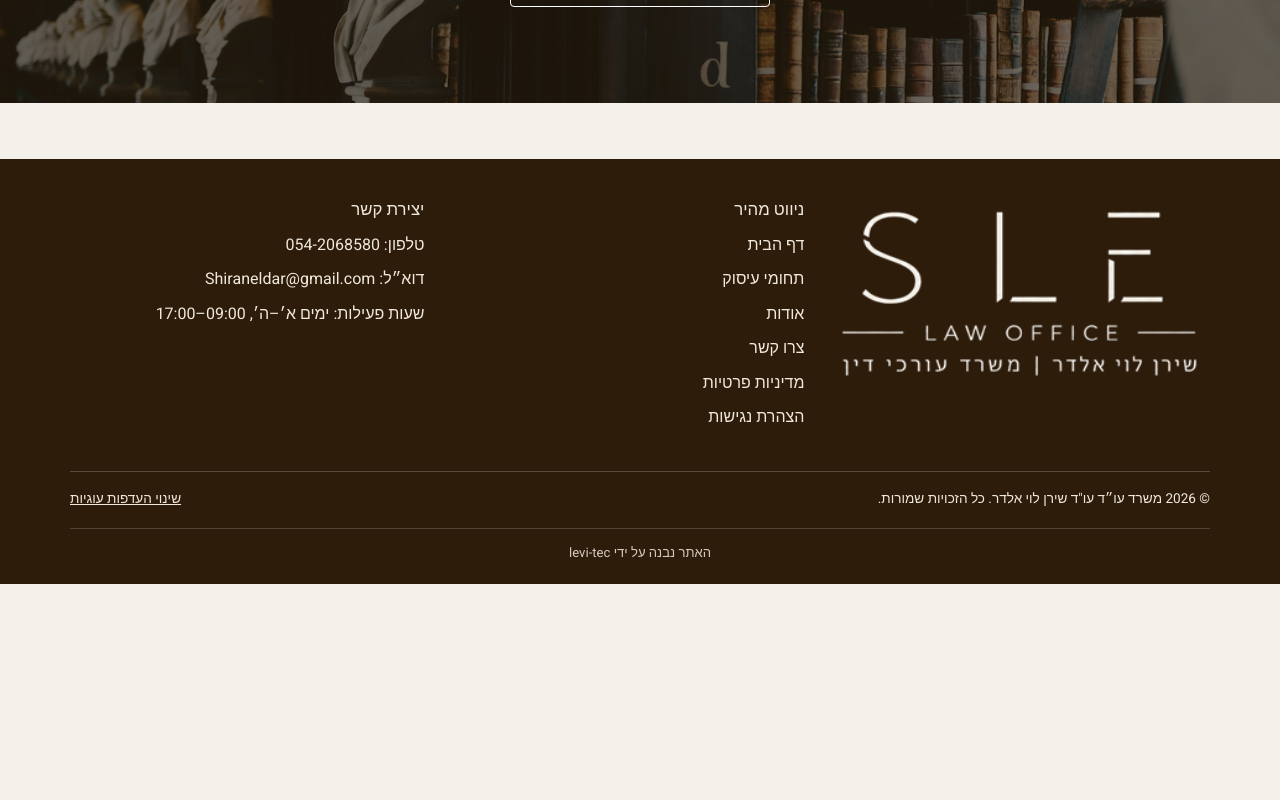
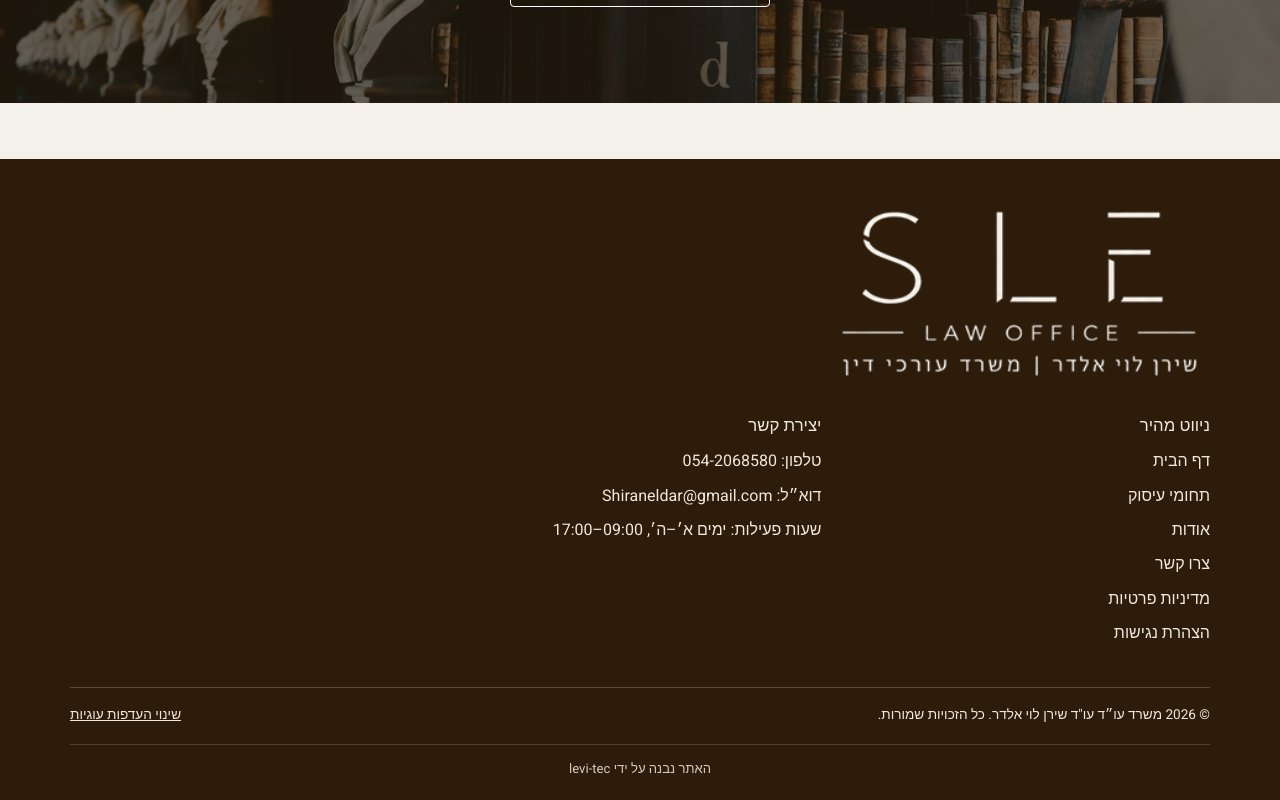
Before and after one commit to meni1221/sle-law-site, a React (Vite) app: page / in a window 1280 px wide. Shown: the part 3234-4034 px from the top of the page. Before the commit the page ends 3818 px from the top, so only its background shows below. Built offline with nearby package versions, Linux system fonts and the light colour scheme; no server answers.

Commit message:
fix: equal footer grid columns

```diff
--- a/src/index.css
+++ b/src/index.css
@@ -740,6 +740,9 @@ textarea:focus-visible {
   .footer-grid {
     grid-template-columns: repeat(2, 1fr);
   }
+  .footer-grid > div:first-child {
+    grid-column: 1 / -1;
+  }
   .contact-grid {
     grid-template-columns: 380px 1fr;
   }
@@ -753,7 +756,7 @@ textarea:focus-visible {
     grid-template-columns: 0.95fr 1.05fr;
   }
   .footer-grid {
-    grid-template-columns: auto 1fr 1fr;
+    grid-template-columns: repeat(3, 1fr);
   }
   .cards-grid {
     grid-template-columns: repeat(4, 1fr);
```
